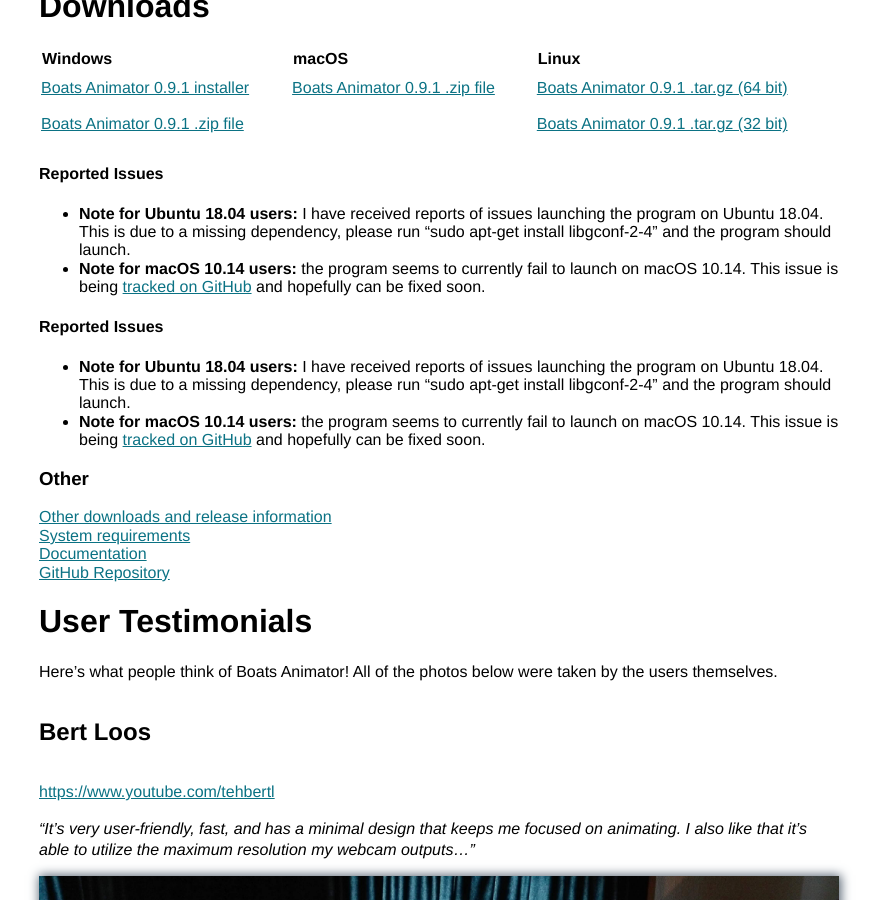
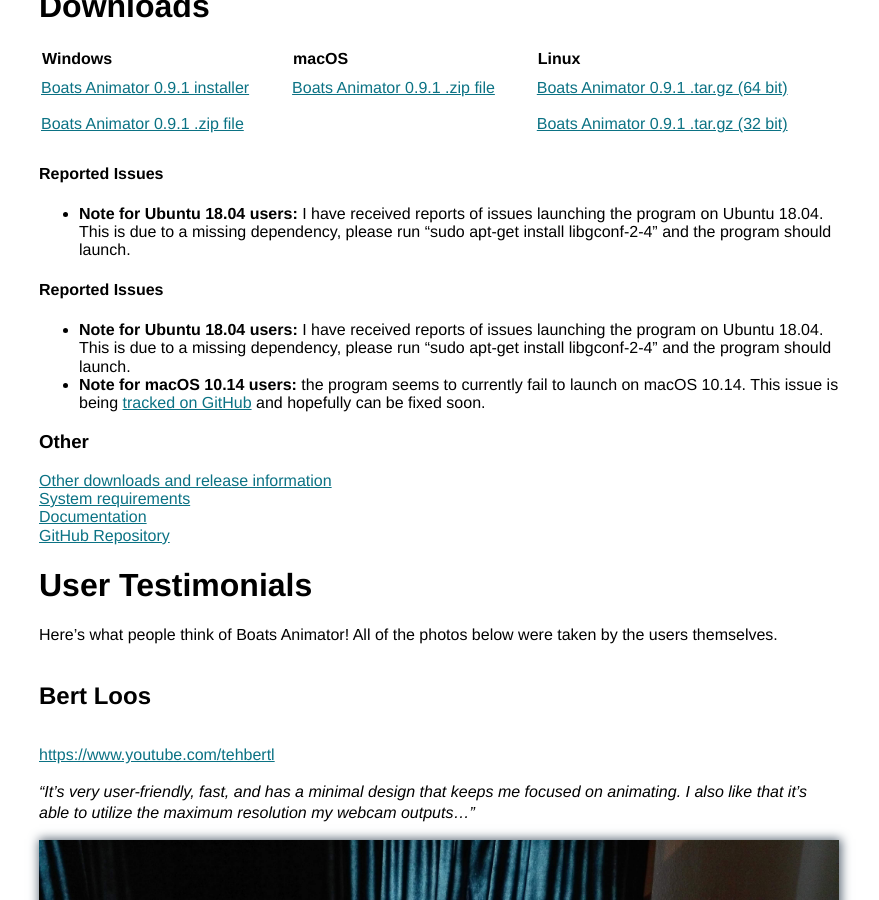
Before and after one commit to charlielee/charlielee.github.io, a Jekyll site: the page built from _projects/boats-animator.md, in a window 1280 px wide and 900 px high, scrolled down 2245 px. Shown: the whole window, without its empty margins (201-1080 px from the left). Built offline with Jekyll 4.4.1, drawn with Linux system fonts in a browser that asks for light colours.

Commit message:
Remove mac issue report

```diff
--- a/_projects/boats-animator.md
+++ b/_projects/boats-animator.md
@@ -56,7 +56,6 @@
 #### Reported Issues
 
 * **Note for Ubuntu 18.04 users:** I have received reports of issues launching the program on Ubuntu 18.04. This is due to a missing dependency, please run "sudo apt-get install libgconf-2-4" and the program should launch.
-* **Note for macOS 10.14 users:** the program seems to currently fail to launch on macOS 10.14. This issue is being [tracked on GitHub](https://github.com/charlielee/boats-animator/issues/248) and hopefully can be fixed soon.
 
 #### Reported Issues
 
```
